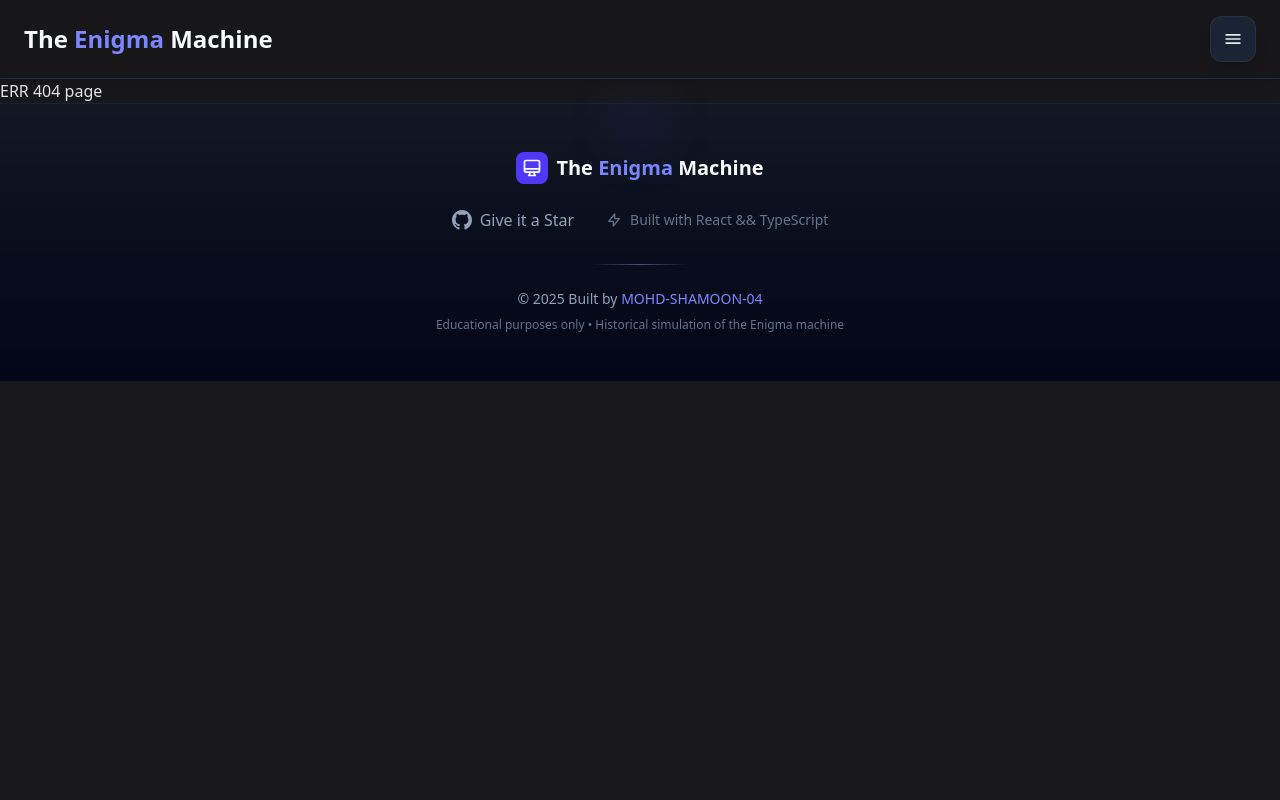
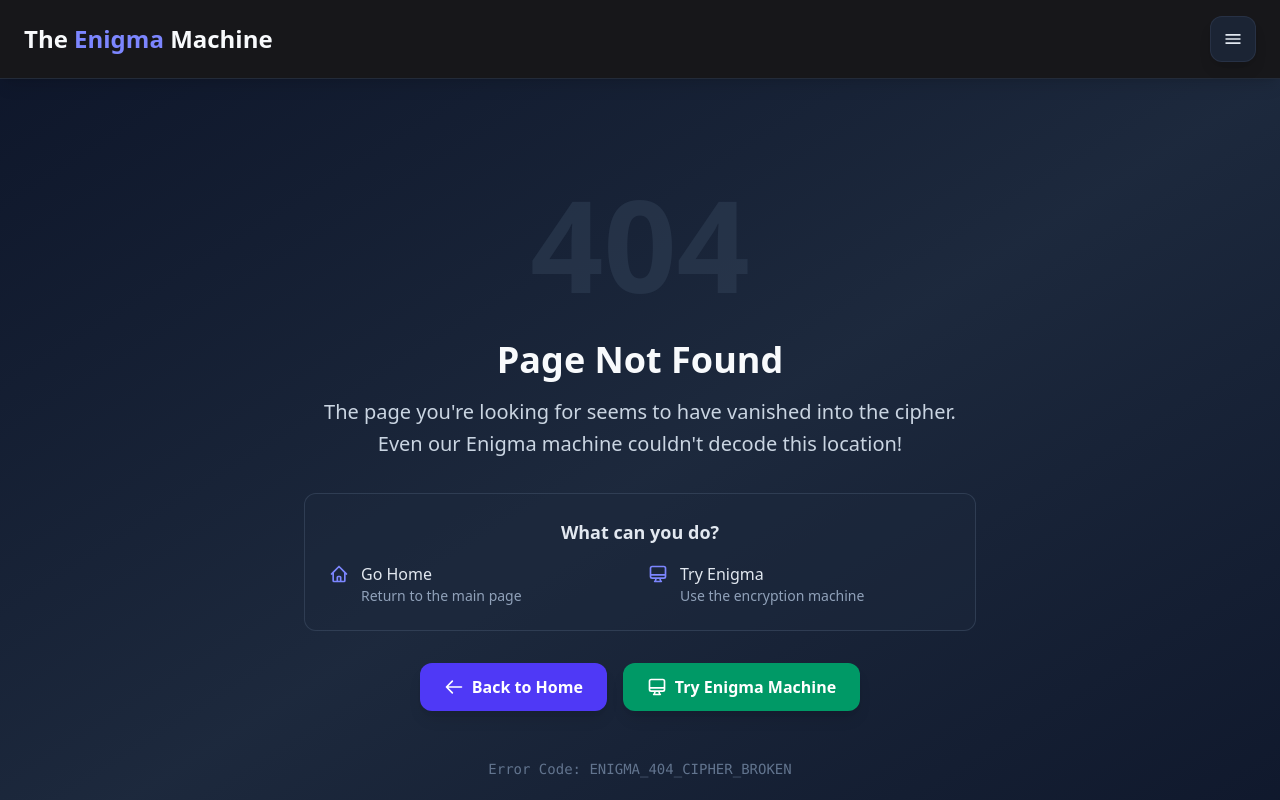
Before and after one commit to MOHD-SHAMOON-04/EnigmaMach, a React (Vite) app: page /new-machine in a window 1280 px wide. Shown: the top 800 px of the page. Built offline with nearby package versions, Linux system fonts and the light colour scheme.

Commit message:
added 404 page

```diff
--- a/src/pages/NotFound.tsx
+++ b/src/pages/NotFound.tsx
@@ -1,8 +1,83 @@
-
+import { Link } from 'react-router-dom'
 
 function NotFound() {
   return (
-    <h1>ERR 404 page</h1>
+    <div className="min-h-screen bg-gradient-to-br from-slate-900 via-slate-800 to-slate-900 flex items-center justify-center px-4">
+      <div className="max-w-2xl mx-auto text-center">
+        {/* 404 Animation */}
+        <div className="mb-8 relative">
+          <div className="text-8xl lg:text-9xl font-bold text-slate-700/50 select-none">
+            404
+          </div>
+        </div>
+
+        {/* Error Message */}
+        <div className="mb-8">
+          <h1 className="text-3xl lg:text-4xl font-bold text-slate-50 mb-4">
+            Page Not Found
+          </h1>
+          <p className="text-xl text-slate-300 mb-6 leading-relaxed">
+            The page you're looking for seems to have vanished into the cipher.
+            Even our Enigma machine couldn't decode this location!
+          </p>
+        </div>
+
+        {/* Suggestions */}
+        <div className="bg-slate-800/50 p-6 rounded-xl border border-slate-600/50 mb-8">
+          <h2 className="text-lg font-semibold text-slate-200 mb-4">What can you do?</h2>
+          <div className="grid md:grid-cols-2 gap-4 text-left">
+            <div className="flex items-start gap-3">
+              <svg className="w-5 h-5 text-indigo-400 mt-0.5 flex-shrink-0" fill="none" stroke="currentColor" viewBox="0 0 24 24">
+                <path strokeLinecap="round" strokeLinejoin="round" strokeWidth={2} d="M3 12l2-2m0 0l7-7 7 7M5 10v10a1 1 0 001 1h3m10-11l2 2m-2-2v10a1 1 0 01-1 1h-3m-6 0a1 1 0 001-1v-4a1 1 0 011-1h2a1 1 0 011 1v4a1 1 0 001 1m-6 0h6" />
+              </svg>
+              <div>
+                <h3 className="font-medium text-slate-200">Go Home</h3>
+                <p className="text-sm text-slate-400">Return to the main page</p>
+              </div>
+            </div>
+            <div className="flex items-start gap-3">
+              <svg className="w-5 h-5 text-indigo-400 mt-0.5 flex-shrink-0" fill="none" stroke="currentColor" viewBox="0 0 24 24">
+                <path strokeLinecap="round" strokeLinejoin="round" strokeWidth={2} d="M9.75 17L9 20l-1 1h8l-1-1-.75-3M3 13h18M5 17h14a2 2 0 002-2V5a2 2 0 00-2-2H5a2 2 0 00-2 2v10a2 2 0 002 2z" />
+              </svg>
+              <div>
+                <h3 className="font-medium text-slate-200">Try Enigma</h3>
+                <p className="text-sm text-slate-400">Use the encryption machine</p>
+              </div>
+            </div>
+          </div>
+        </div>
+
+        {/* Action Buttons */}
+        <div className="flex flex-col sm:flex-row gap-4 justify-center items-center">
+          <Link
+            to="/"
+            className="group inline-flex items-center gap-2 bg-indigo-600 hover:bg-indigo-700 text-white px-6 py-3 rounded-xl font-semibold transition-all duration-300 transform hover:scale-105 shadow-lg hover:shadow-xl"
+          >
+            <svg className="w-5 h-5 transition-transform group-hover:-translate-x-1" fill="none" stroke="currentColor" viewBox="0 0 24 24">
+              <path strokeLinecap="round" strokeLinejoin="round" strokeWidth={2} d="M10 19l-7-7m0 0l7-7m-7 7h18" />
+            </svg>
+            Back to Home
+          </Link>
+
+          <Link
+            to="/enigma"
+            className="group inline-flex items-center gap-2 bg-emerald-600 hover:bg-emerald-700 text-white px-6 py-3 rounded-xl font-semibold transition-all duration-300 transform hover:scale-105 shadow-lg hover:shadow-xl"
+          >
+            <svg className="w-5 h-5" fill="none" stroke="currentColor" viewBox="0 0 24 24">
+              <path strokeLinecap="round" strokeLinejoin="round" strokeWidth={2} d="M9.75 17L9 20l-1 1h8l-1-1-.75-3M3 13h18M5 17h14a2 2 0 002-2V5a2 2 0 00-2-2H5a2 2 0 00-2 2v10a2 2 0 002 2z" />
+            </svg>
+            Try Enigma Machine
+          </Link>
+        </div>
+
+        {/* Fun Error Code */}
+        <div className="mt-12 text-center">
+          <p className="text-slate-500 text-sm font-mono">
+            Error Code: ENIGMA_404_CIPHER_BROKEN
+          </p>
+        </div>
+      </div>
+    </div>
   )
 }
 
```
